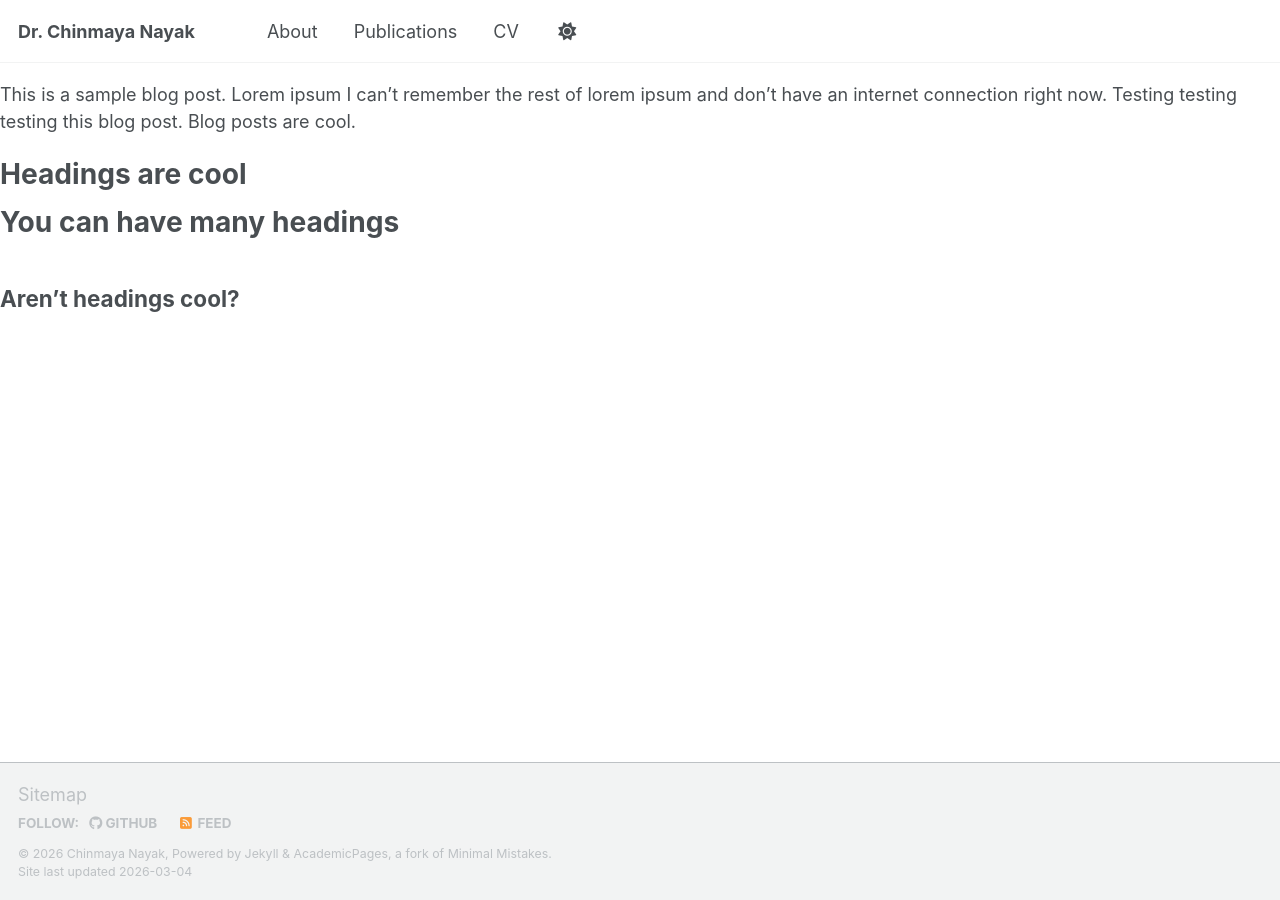
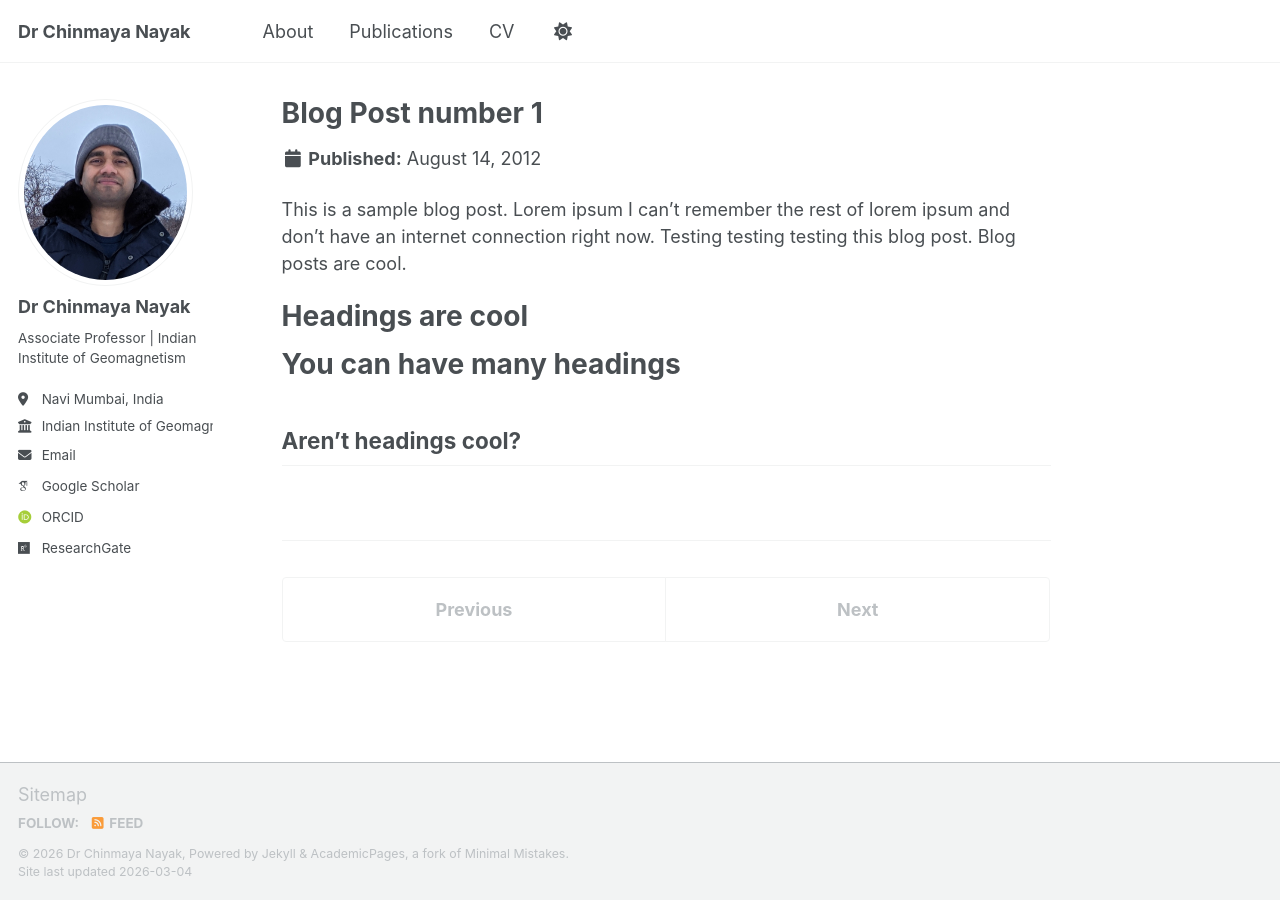
Before and after one commit to physics642/Chinmaya.Nayak, a Jekyll site: the page built from _posts/2012-08-14-blog-post-1.md, in a window 1280 px wide. Built offline with Jekyll 4.4.1, drawn with Linux system fonts in a browser that asks for light colours; some web fonts are replaced; a script bundle is joined from its source files by our own code; our own code applies the rules of GitHub Pages for plain Markdown files; library files that are not in the unit come from our copies; some of the changed lines change nothing that is shown.

Commit message:
Update _config.yml

```diff
--- a/_config.yml
+++ b/_config.yml
@@ -1,38 +1,98 @@
-# Basic Site Settings
+# ===============================
+# BASIC SITE SETTINGS
+# ===============================
+
 locale: "en-US"
-site_theme: "default"
-title: "Dr. Chinmaya Nayak"
+title: "Dr Chinmaya Nayak"
 title_separator: "-"
-name: &name "Chinmaya Nayak"
-description: &description "Academic Portfolio"
+description: "Academic homepage of Dr Chinmaya Nayak"
 url: "https://physics642.github.io"
 baseurl: "/Chinmaya.Nayak"
-repository: "physics642/Chinmaya.Nayak"
+repository: "physics642/physics642.github.io"
 
-# Site Author
+# ===============================
+# AUTHOR PROFILE
+# ===============================
+
 author:
-  name: "Dr. Chinmaya Nayak"
-  avatar: "profile.png"
-  bio: "Associate Professor | IIG"
-  location: "Indian Institute of Geomagnetism, India"
+  name: "Dr Chinmaya Nayak"
+  avatar: "profile.png"   # DO NOT add /images or full URL
+  bio: "Associate Professor | Indian Institute of Geomagnetism"
+  location: "Navi Mumbai, India"
   employer: "Indian Institute of Geomagnetism"
   email: "chinmaya.n@iigm.res.in"
-  googlescholar: "https://scholar.google.com/citations?user=PS_CX0AAAAAJ"
-  github: "physics642"
+  googlescholar: "https://scholar.google.com/citations?user=l9LdvBgAAAAJ"
+  orcid: "https://orcid.org/0000-0002-3067-2313"
+  researchgate: "https://www.researchgate.net/profile/Chinmaya-Nayak-3"
 
-# Publication Categories
-publication_category:
-  books:
-    title: 'Books'
-  manuscripts:
-    title: 'Journal Articles'
-  conferences:
-    title: 'Conference Papers'
+# ===============================
+# SITE FEATURES
+# ===============================
 
-# Site Settings
-teaser:
 breadcrumbs: false
-words_per_minute: 160
-future: true
 read_more: "disabled"
 talkmap_link: false
+future: true
+words_per_minute: 160
+
+# ===============================
+# FILE HANDLING
+# ===============================
+
+include:
+  - _pages
+  - files
+  - images
+
+exclude:
+  - node_modules
+  - vendor
+  - Gemfile
+  - Gemfile.lock
+  - README.md
+
+# ===============================
+# MARKDOWN & BUILD
+# ===============================
+
+markdown: kramdown
+highlighter: rouge
+permalink: /:categories/:title/
+timezone: Etc/UTC
+
+# ===============================
+# COLLECTIONS
+# ===============================
+
+collections:
+  publications:
+    output: true
+  talks:
+    output: true
+  teaching:
+    output: true
+  portfolio:
+    output: true
+
+# ===============================
+# DEFAULTS
+# ===============================
+
+defaults:
+  - scope:
+      path: ""
+    values:
+      layout: single
+      author_profile: true
+
+# ===============================
+# PLUGINS (GitHub Pages SAFE)
+# ===============================
+
+plugins:
+  - jekyll-feed
+  - jekyll-gist
+  - jekyll-paginate
+  - jekyll-sitemap
+  - jekyll-redirect-from
+  - jemoji
```
